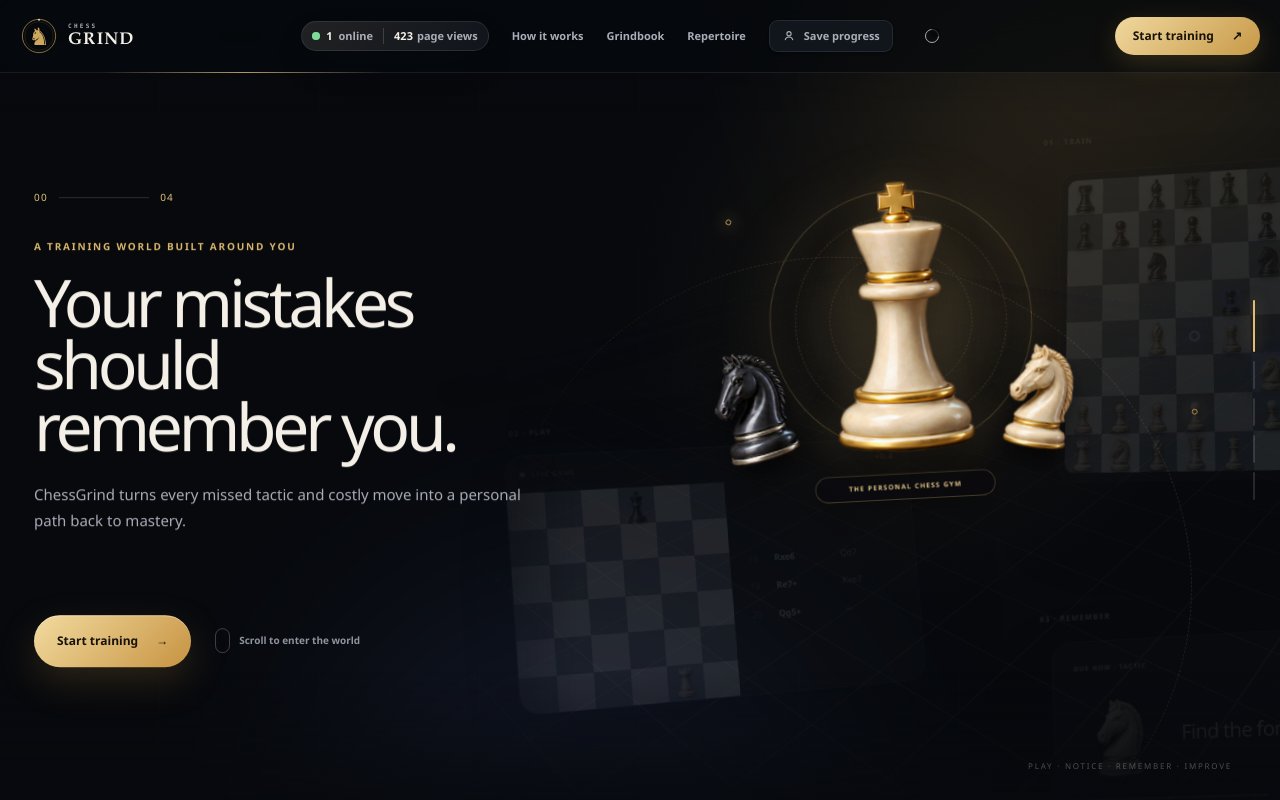
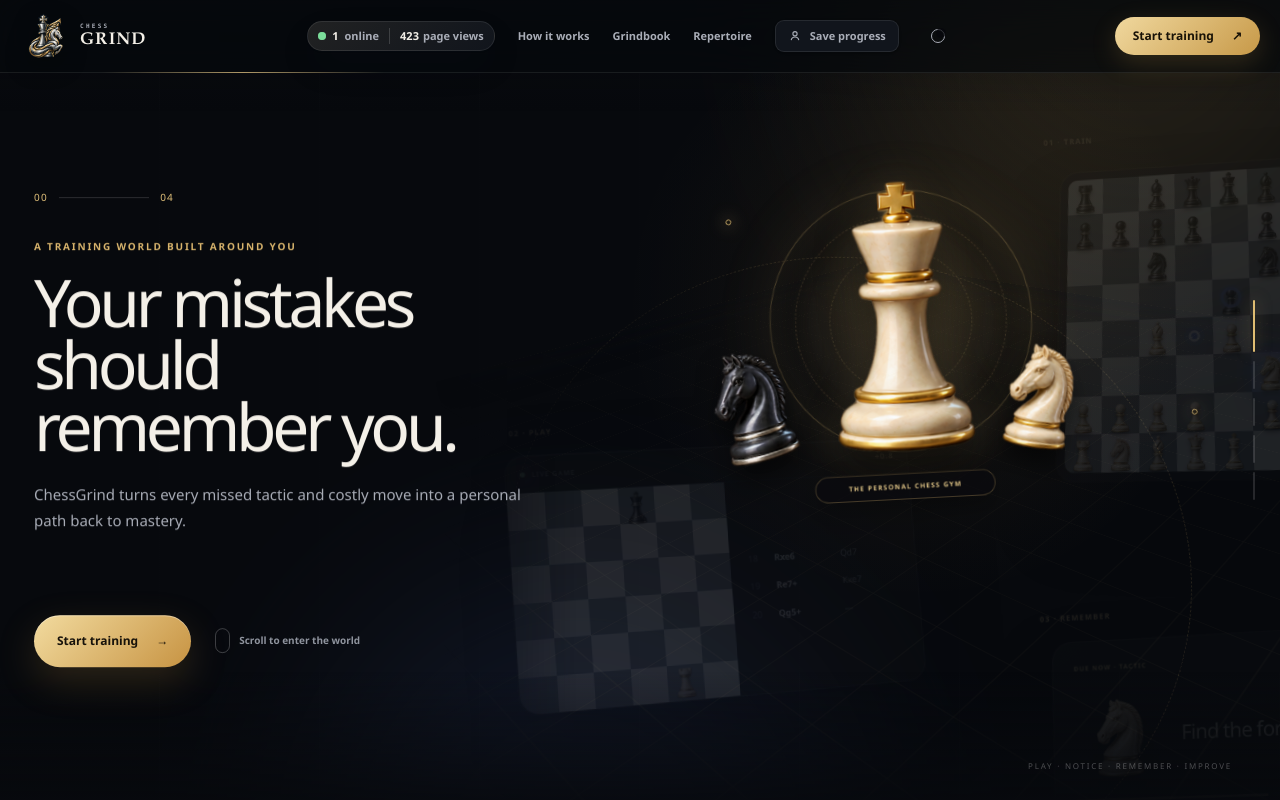
Before and after one commit to shubhambhar007/ChessGrind, a Next.js app: page / in a window 1280 px wide. Shown: the top 800 px of the page. Built offline with nearby package versions, Linux system fonts and the light colour scheme; no server answers.

Commit message:
Adopt king and knight ChessGrind emblem

```diff
--- a/app/globals.css
+++ b/app/globals.css
@@ -429,8 +429,10 @@ button:focus-visible {
 
 .cg-landing-mark {
   display: block;
-  width: 38px;
-  height: 38px;
+  width: 50px;
+  height: 50px;
+  object-fit: contain;
+  filter: drop-shadow(0 7px 12px rgba(0, 0, 0, 0.28));
 }
 
 .cg-brand-wordmark {
--- a/app/page.tsx
+++ b/app/page.tsx
@@ -11,7 +11,7 @@ export default function LandingPage() {
       <header className="cg-landing-nav">
         <div className="cg-landing-nav-inner">
           <Link href="/" className="cg-landing-brand" aria-label="ChessGrind home">
-            <Image className="cg-landing-mark" src="/brand/chessgrind-mark-v2.svg" alt="" width={40} height={40} priority />
+            <Image className="cg-landing-mark" src="/brand/chessgrind-king-knight-emblem.png" alt="" width={52} height={52} unoptimized priority />
             <span className="cg-brand-wordmark"><small>CHESS</small><strong>GRIND</strong></span>
           </Link>
 
@@ -75,7 +75,7 @@ export default function LandingPage() {
 
       <footer className="cg-landing-footer">
         <Link href="/" className="cg-landing-brand">
-          <Image className="cg-landing-mark" src="/brand/chessgrind-mark-v2.svg" alt="" width={40} height={40} />
+          <Image className="cg-landing-mark" src="/brand/chessgrind-king-knight-emblem.png" alt="" width={52} height={52} unoptimized />
           <span className="cg-brand-wordmark"><small>CHESS</small><strong>GRIND</strong></span>
         </Link>
         <p>Play. Notice. Remember. Improve.</p>
```
Also changed, not shown: public/brand/chessgrind-king-knight-emblem.png (added).
